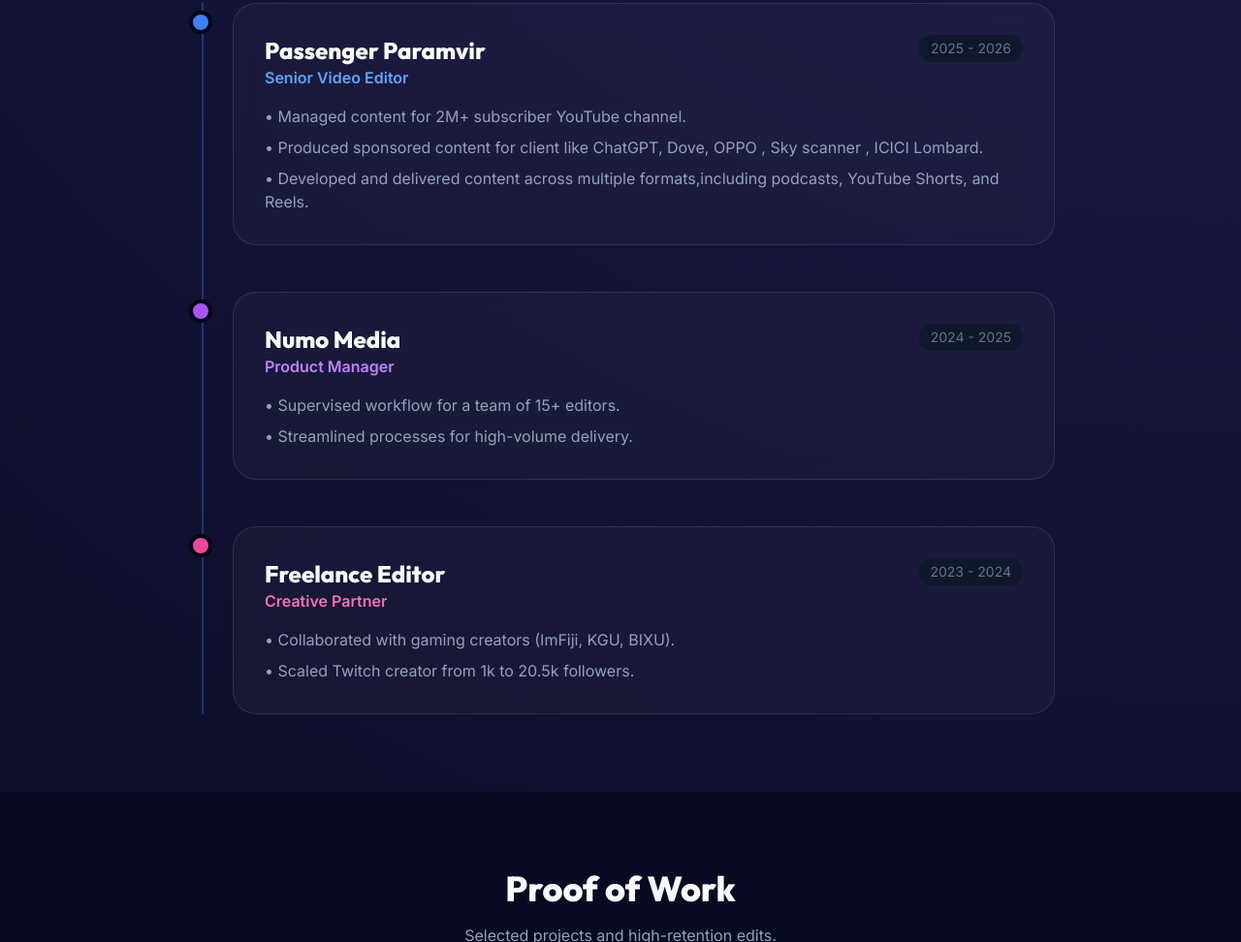
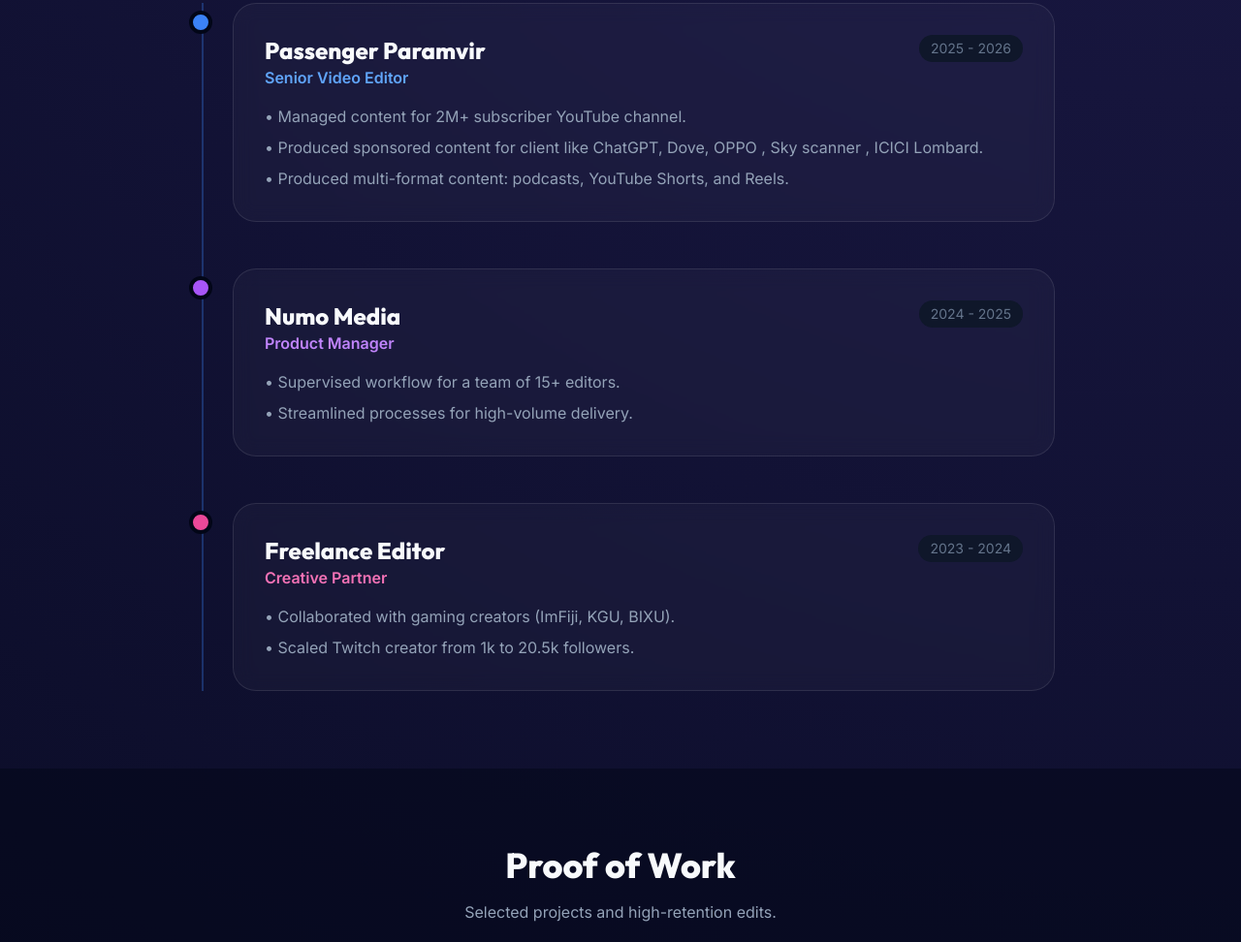
Before and after one commit to belownoobie-maker/monishkhan.github.io, a plain HTML site: page index.html in a window 1280 px wide. Shown: the part 905-1877 px from the top of the page at 97% size. Drawn offline with nearby package versions, Linux system fonts and the light colour scheme.

Commit message:
Update index.html

```diff
--- a/index.html
+++ b/index.html
@@ -69,7 +69,7 @@
                         <ul class="text-slate-400 space-y-2 list-none">
                             <li>• Managed content for 2M+ subscriber YouTube channel.</li>
                             <li>• Produced sponsored content for client like ChatGPT, Dove, OPPO , Sky scanner , ICICI Lombard.</li>
-                            <li>• Developed and delivered content across multiple formats,including podcasts, YouTube Shorts, and Reels.</li>
+                            <li>• Produced multi-format content: podcasts, YouTube Shorts, and Reels.</li>
                         </ul>
                     </div>
                 </div>
```
